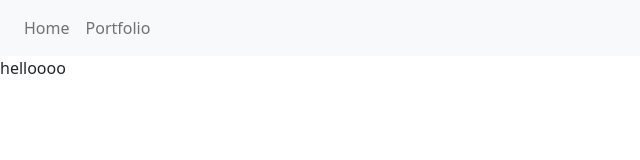
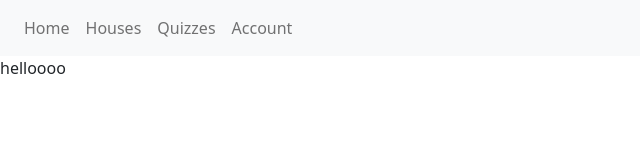
Before and after one commit to jbasquez/projectHomebase, a React (Create React App) app in the folder project-homebase/: page / in a window 1280 px wide. Shown: the top 160 px of the page, without its empty margins (0-640 px from the left). Built offline with nearby package versions, Linux system fonts and the light colour scheme.

Commit message:
adding in options to nav

```diff
--- a/project-homebase/src/components/navBar.js
+++ b/project-homebase/src/components/navBar.js
@@ -8,7 +8,9 @@ function NavBar(){
             <div className="collapse navbar-collapse" id="navbarNav">
                 <ul className="navbar-nav">
                     <Link to="/" className="nav-link">Home</Link>
-                    <Link to="/projects" className="nav-link">Portfolio</Link>
+                    <Link to="/projects" className="nav-link">Houses</Link>
+                    <Link to="/projects" className="nav-link">Quizzes</Link>
+                    <Link to="/projects" className="nav-link">Account</Link>
                 </ul>
             </div>
         </nav>
```
